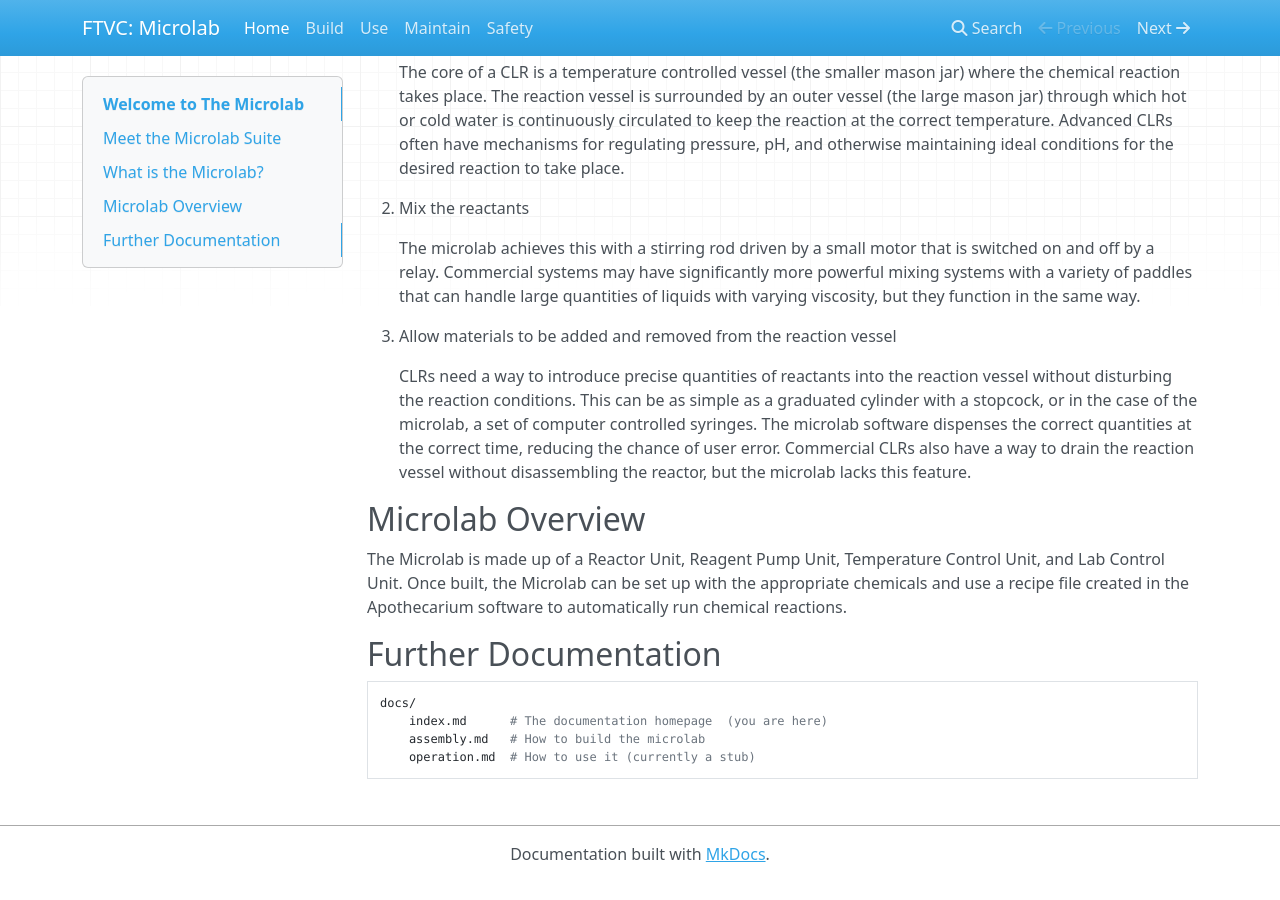
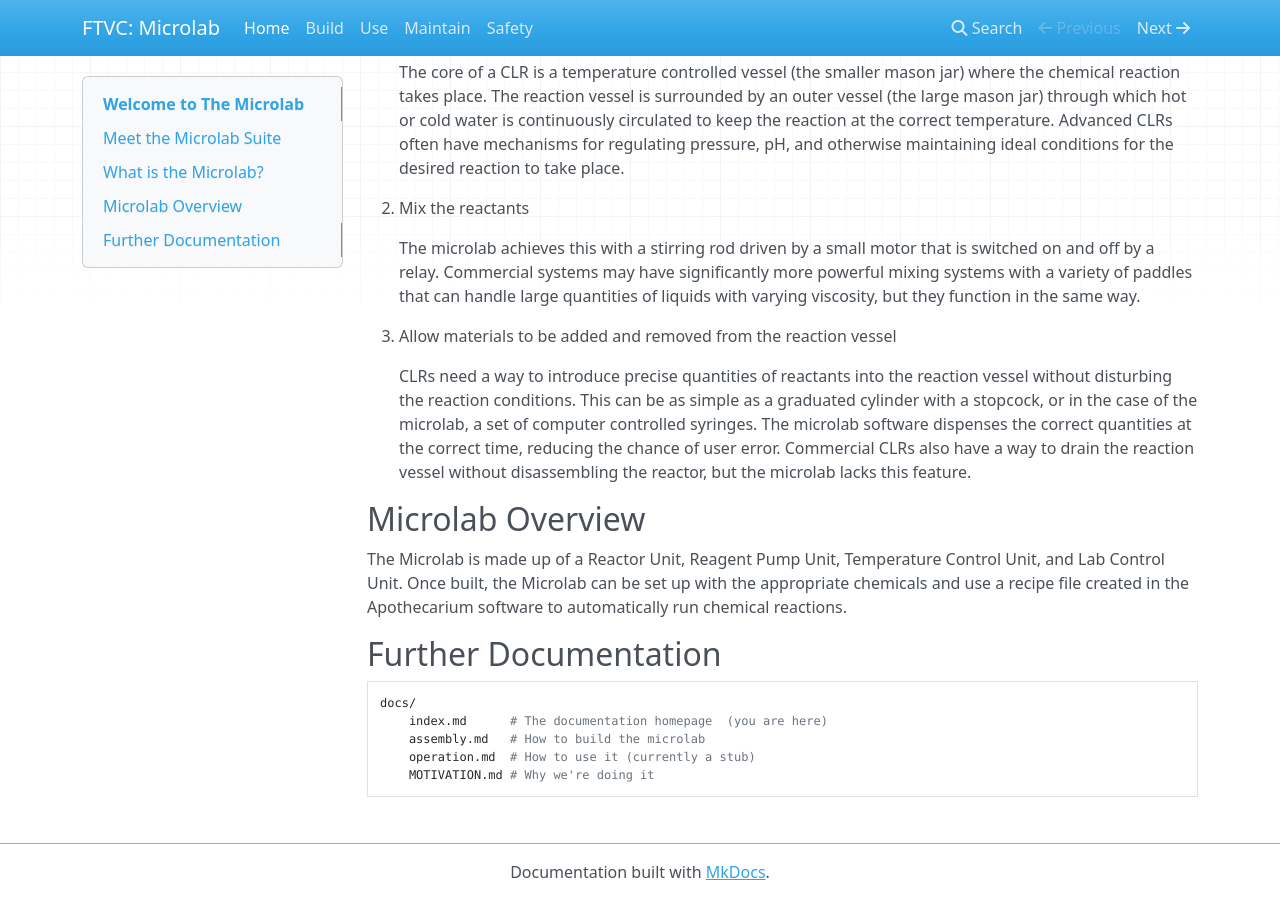
Before and after one commit to FourThievesVinegar/solderless-microlab, an MkDocs documentation site: the page built from docs/index.md, in a window 1280 px wide and 900 px high, scrolled down 1724 px. Built offline with MkDocs 1.6.1, drawn with Linux system fonts in a browser that asks for light colours; nearby versions of some CDN libraries.

Commit message:
Mention motivation.md in index.md

```diff
--- a/docs/index.md
+++ b/docs/index.md
@@ -47,3 +47,4 @@ The Microlab is made up of a Reactor Unit, Reagent Pump Unit, Temperature Contro
         index.md      # The documentation homepage  (you are here)
         assembly.md   # How to build the microlab
         operation.md  # How to use it (currently a stub)
+        MOTIVATION.md # Why we're doing it
```
